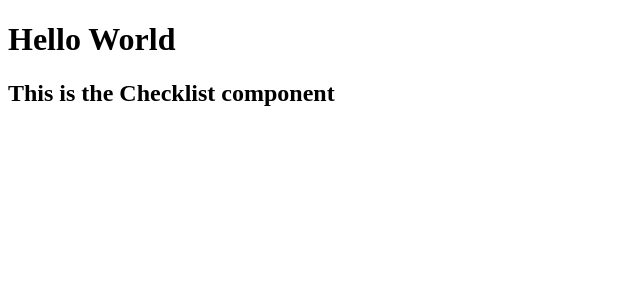
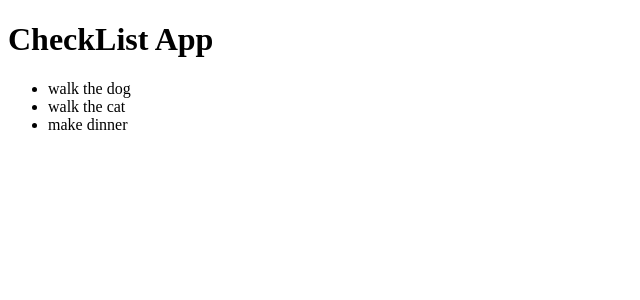
Before and after one commit to jonmico/checklist-app, a React (Vite) app: page / in a window 1280 px wide. Shown: the top 300 px of the page, without its empty margins (0-640 px from the left). Built offline with nearby package versions, Linux system fonts and the light colour scheme.

Commit message:
add initial state, list the checklist

```diff
--- a/src/App.tsx
+++ b/src/App.tsx
@@ -3,7 +3,6 @@ import Checklist from './components/Checklist';
 export default function App() {
   return (
     <div>
-      <h1>Hello World</h1>
       <Checklist />
     </div>
   );
--- a/src/components/Checklist.tsx
+++ b/src/components/Checklist.tsx
@@ -1,9 +1,26 @@
 import { useState } from 'react';
 
+interface Check {
+  id: string;
+  text: string;
+  completed: boolean;
+}
+
 export default function Checklist() {
+  const [list, setList] = useState<Check[]>([
+    { id: 'string1', text: 'walk the dog', completed: true },
+    { id: 'check2', text: 'walk the cat', completed: false },
+    { id: 'check3', text: 'make dinner', completed: false },
+  ]);
+
   return (
     <div>
-      <h2>This is the Checklist component</h2>
+      <h1>CheckList App</h1>
+      <ul>
+        {list.map((item) => (
+          <li key={item.id}>{item.text}</li>
+        ))}
+      </ul>
     </div>
   );
 }
```
